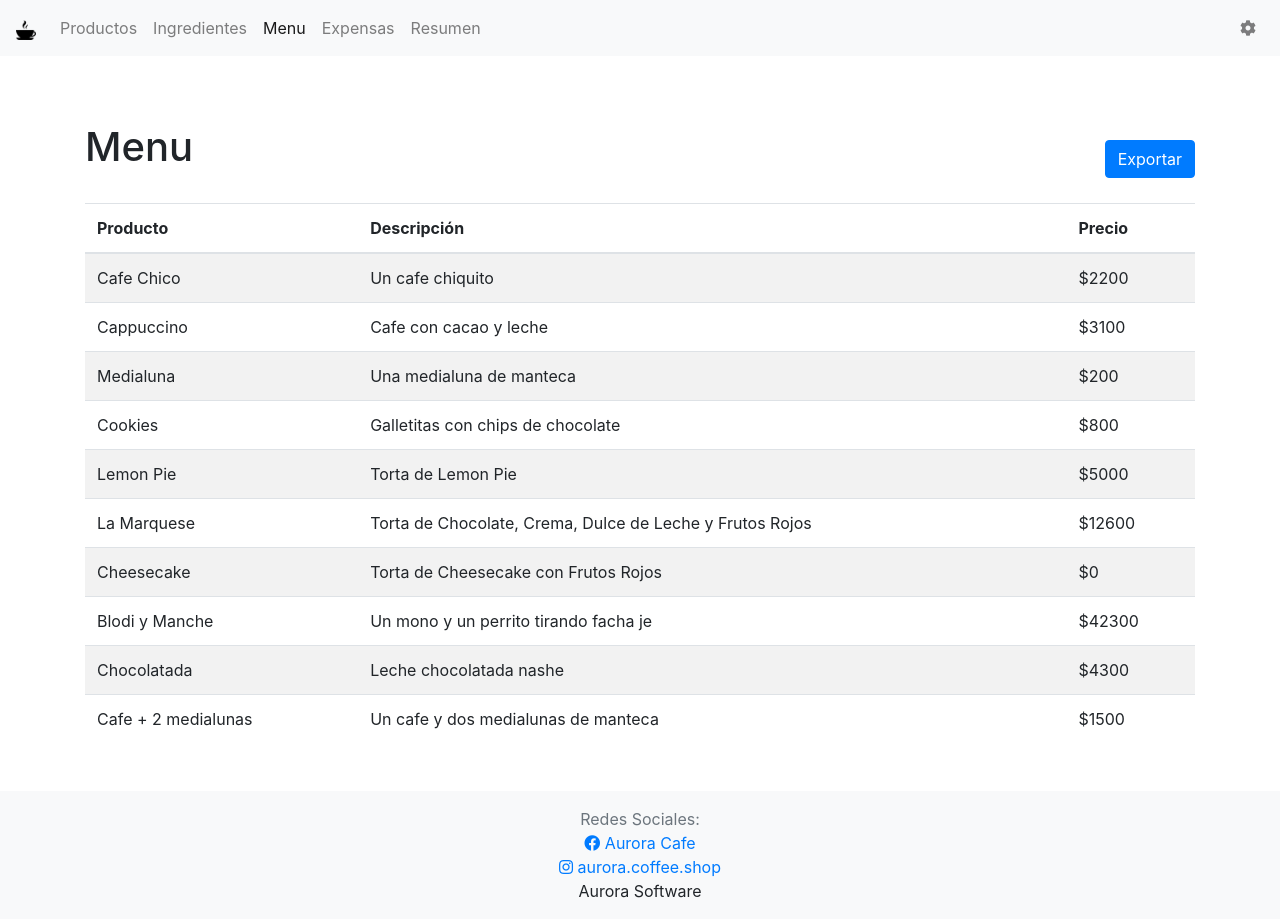
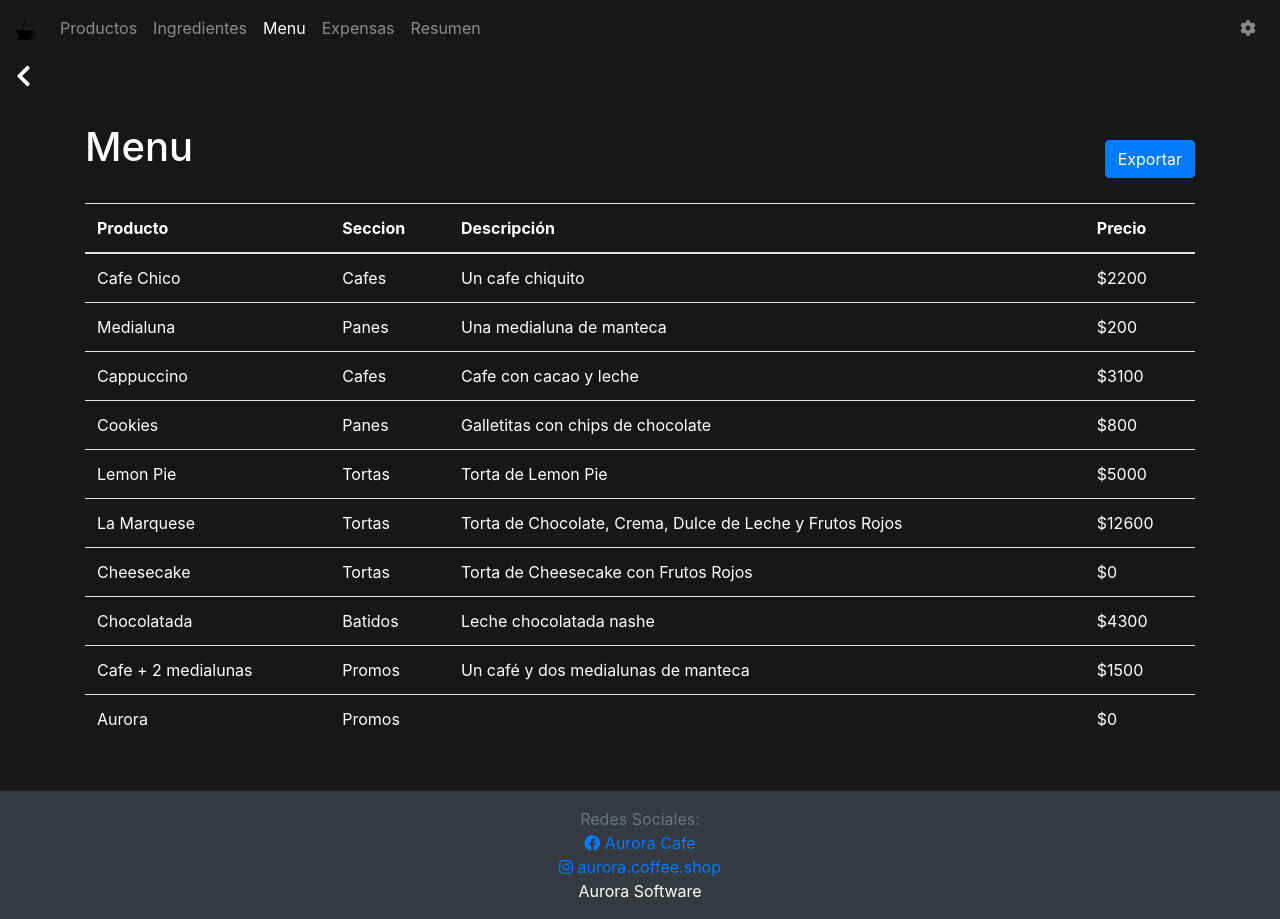
Before and after one commit to tobie02/AuroraCoffee, a Flask app: page /menu in a window 1280 px wide. Shown: the part 960-1879 px from the top of the page. Run offline with Flask 3, Linux system fonts and the light colour scheme; parts of the project's set-up code (start-up, migrations or seed data) failed here and were passed over; some libraries are stand-ins or nearby versions.

Commit message:
Add files via upload

```diff
--- a/app/routes.py
+++ b/app/routes.py
@@ -239,25 +239,31 @@
 
     @app.route('/export_pdf')
     def export_pdf():
-
         wkhtmltopdf_path = os.path.abspath('wkhtmltopdf/bin/wkhtmltopdf.exe')
         print(f'Using wkhtmltopdf executable at: {wkhtmltopdf_path}')
         config = pdfkit.configuration(wkhtmltopdf=wkhtmltopdf_path)
 
         menu = pd.read_csv('data/menu.csv')
         menu.fillna("", inplace=True)
+        secciones = menu['Seccion'].drop_duplicates().to_list()
         menu = menu.to_dict(orient='records')
-        rendered = render_template('menu_pdf.html', products=menu)
 
-        pdf = pdfkit.from_string(rendered,
-                                False,
-                                configuration=config,
-                                options={'no-stop-slow-scripts': '', 'enable-local-file-access': ''})
+        rendered = render_template('menu_pdf.html', products=menu, secciones=secciones)
+
+        pdf = pdfkit.from_string(
+            rendered,
+            False,
+            configuration=config,
+            options={
+                'no-stop-slow-scripts': '',
+            }
+        )
 
         response = make_response(pdf)
         response.headers['Content-Type'] = 'application/pdf'
         response.headers['Content-Disposition'] = 'attachment; filename=menu.pdf'
         return response
+
 
 
     @app.route('/settings')
--- a/data/expenses.csv
+++ b/data/expenses.csv
@@ -6,3 +6,4 @@
 Heladera Cuotas,60000.0
 Cafetera Cuotas,30000.0
 Maxirest,9900.0
+Yo,9000000.0
--- a/data/ingredients.csv
+++ b/data/ingredients.csv
@@ -13,7 +13,3 @@
 Frutilla,1000.0,5000.0
 Chocolate,500.0,3000.0
 Oreo,500.0,3000.0
-Mono,1.0,15000.0
-Perro,1.0,5000.0
-Anteojos,1.0,1200.0
-Caca,1.0,200.0
--- a/data/menu.csv
+++ b/data/menu.csv
@@ -1,11 +1,11 @@
-Producto,Descripcion,Precio crudo,Precio final
-Cafe Chico,Un cafe chiquito,1080.0,2200
-Cappuccino,Cafe con cacao y leche,1522.75,3100
-Medialuna,Una medialuna de manteca,80.0,200
-Cookies,Galletitas con chips de chocolate,387.0,800
-Lemon Pie,Torta de Lemon Pie,2478.0,5000
-La Marquese,"Torta de Chocolate, Crema, Dulce de Leche y Frutos Rojos",6300.0,12600
-Cheesecake,Torta de Cheesecake con Frutos Rojos,0.0,0
-Blodi y Manche,Un mono y un perrito tirando facha je,21200.0,42300
-Chocolatada,Leche chocolatada nashe,2142.5,4300
-Cafe + 2 medialunas,Un cafe y dos medialunas de manteca,740.0,1500
+Producto,Seccion,Descripcion,Precio crudo,Precio final
+Cafe Chico,Cafes,Un cafe chiquito,1080.0,2200
+Medialuna,Panes,Una medialuna de manteca,80.0,200
+Cappuccino,Cafes,Cafe con cacao y leche,1522.75,3100
+Cookies,Panes,Galletitas con chips de chocolate,387.0,800
+Lemon Pie,Tortas,Torta de Lemon Pie,2478.0,5000
+La Marquese,Tortas,"Torta de Chocolate, Crema, Dulce de Leche y Frutos Rojos",6300.0,12600
+Cheesecake,Tortas,Torta de Cheesecake con Frutos Rojos,0.0,0
+Chocolatada,Batidos,Leche chocolatada nashe,2142.5,4300
+Cafe + 2 medialunas,Promos,Un café y dos medialunas de manteca,740.0,1500
+Aurora,Promos,,0.0,0
--- a/data/recipes.csv
+++ b/data/recipes.csv
@@ -1,8 +1,8 @@
-,Cafe Chico,Cappuccino,Medialuna,Cookies,Lemon Pie,La Marquese,Cheesecake,Blodi y Manche,Chocolatada,Cafe + 2 medialunas
-Cafe,100.0,100.0,,,,,,,,50.0
+,Cafe Chico,Cappuccino,Medialuna,Cookies,Lemon Pie,La Marquese,Cheesecake,Chocolatada,Cafe + 2 medialunas,Aurora
+Cafe,100.0,100.0,,,,,,,50.0,
 Azucar,100.0,100.0,100.0,,130.0,,,,,
-Cacao,,50.0,,,,,,,300.0,
-Leche,,150.0,,,,,,,500.0,
+Cacao,,50.0,,,,,,300.0,,
+Leche,,150.0,,,,,,500.0,,
 Harina,,,,100.0,200.0,,,,,
 Huevos,,,,,4.0,,,,,
 Almibar,,,,,,,,,,
@@ -19,11 +19,12 @@
 Salsita,,,,,,,,,,
 Caca,,,,,,,,,,
 Shit,,,,,,,,,,
-Mono,,,,,,,,1.0,,
-Perro,,,,,,,,1.0,,
-Anteojos,,,,,,,,1.0,,
+Mono,,,,,,,,,,
+Perro,,,,,,,,,,
+Anteojos,,,,,,,,,,
 Papu,,,,,,,,,,
-azucar,,,,,,,,,,300.0
+azucar,,,,,,,,,300.0,
 Queso,,,,,,,200.0,,,
 Galleta,,,,,,,300.0,,,
 Frutos rojos,,,,,,,300.0,,,
+je,,,,,,,,,,
--- a/data/settings.csv
+++ b/data/settings.csv
@@ -1,5 +1,5 @@
 setting,value
-mode,light
+mode,dark
 ganancia,60
 iva,21
 ib,3
--- a/templates/menu.html
+++ b/templates/menu.html
@@ -11,6 +11,7 @@
             <thead>
                 <tr>
                     <th>Producto</th>
+                    <th>Seccion</th>
                     <th>Descripción</th>
                     <th>Precio</th>
                 </tr>
@@ -18,7 +19,8 @@
             <tbody>
                 {% for product in products %}
                 <tr>
-                    <td>{{ product['Producto']}}</td>
+                    <td>{{ product['Producto'] }}</td>
+                    <td>{{ product['Seccion'] }}</td>
                     <td>{{ product['Descripcion'] }}</td>
                     <td>${{ product['Precio final'] }}</td>
                 </tr>
--- a/version.txt
+++ b/version.txt
@@ -1 +1 @@
-1.0.8
+1.0.9
```
Also changed, not shown: templates/menu_pdf.html (+52 -36 lines), 1 other file.
